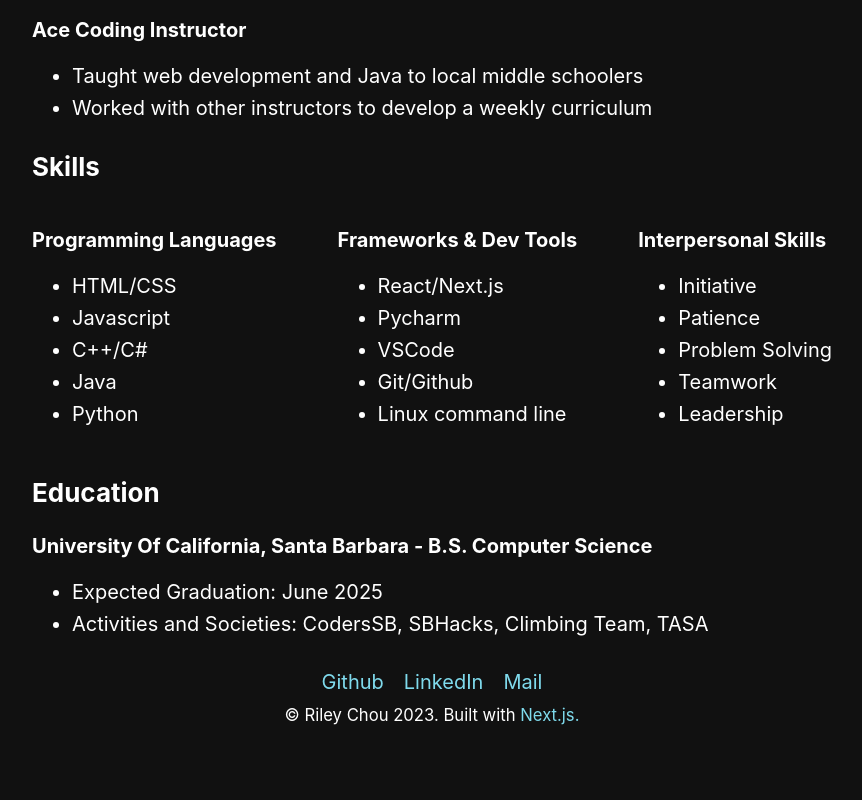
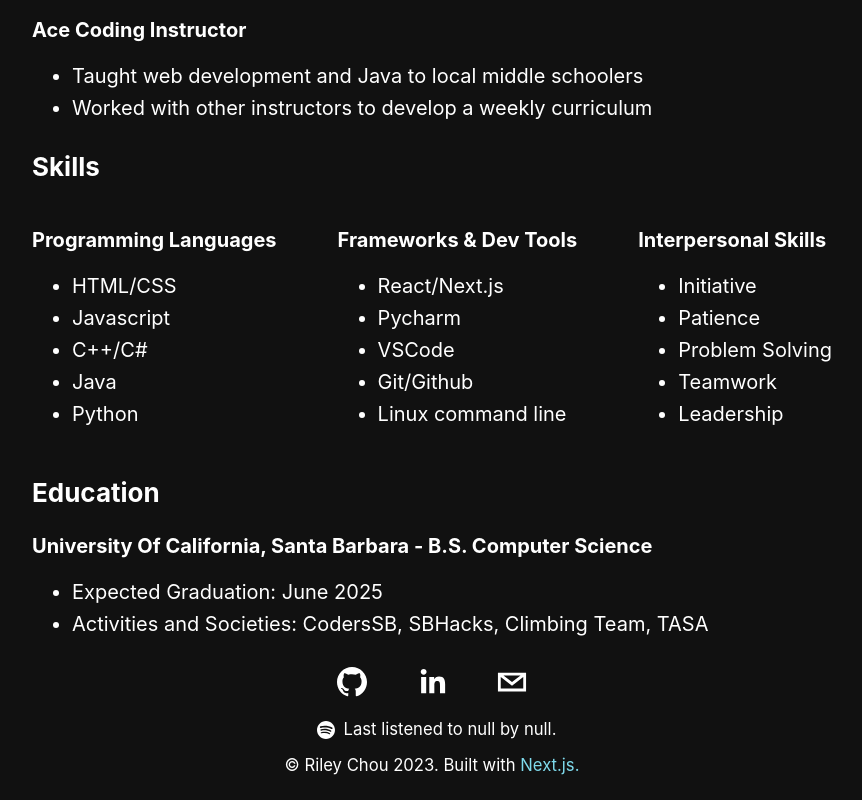
Before and after one commit to rileychou/rileywebsitev2, a Next.js app: page /cv in a window 1280 px wide. Shown: the part 1452-2252 px from the top of the page, without its empty margins (208-1070 px from the left). Before the commit the page ends 2212 px from the top, so only its background shows below. Built offline with nearby package versions, Linux system fonts and the light colour scheme; no server answers.

Commit message:
spotify now playing

```diff
--- a/components/layout.js
+++ b/components/layout.js
@@ -4,6 +4,8 @@ import styles from './layout.module.css'
 import utilStyles from '../styles/utils.module.css'
 import Link from 'next/link'
 import { useEffect } from 'react'
+import { SocialIcon } from 'react-social-icons'
+import useSWR from 'swr'
 
 const name = 'Riley Chou'
 export const siteTitle = 'Riley Chou'
@@ -12,6 +14,8 @@ export const siteTitle = 'Riley Chou'
 
 
 export default function Layout({ children, home }) {
+  const fetcher = (url) => fetch(url).then((r) => r.json());
+  const { data } = useSWR('/api/spotify', fetcher);
   return (
     <div className={home ? styles.bgHome : null}>
       <div className={styles.container}>
@@ -77,14 +81,14 @@ export default function Layout({ children, home }) {
         )*/}
           <footer className={styles.footer}>
             <ul className={`${utilStyles.list} ${styles.socialsContainer}`}>
-              <li className={styles.socialsList}><a href="https://github.com/rileychou" target="_blank">Github</a></li>
-              <li className={styles.socialsList}><a href="https://www.linkedin.com/in/rileychou/" target="_blank">LinkedIn</a></li>
-              <li className={styles.socialsList}><a href="mailto:rileychou@ucsb.edu" target="_blank">Mail</a></li>
+              <li className={styles.socialsList}><SocialIcon url="https://github.com/rileychou" bgColor="#00000000" fgColor='#fff' style={{ height: 60, width: 60 }} /></li>
+              <li className={styles.socialsList}><SocialIcon url="https://linkedin.com/in/rileychou" bgColor="#00000000" fgColor='#fff' style={{ height: 60, width: 60 }} /></li>
+              <li className={styles.socialsList}><SocialIcon url="mailto:rileychou@ucsb.edu" bgColor="#00000000" fgColor='#fff' style={{ height: 60, width: 60 }} /></li>
             </ul>
+            <small className={styles.smallBlock}><SocialIcon network="spotify" bgColor="#00000000" fgColor='#fff' style={{ height: 36, width: 36 }}/>{data?.isPlaying ? 'Now listening to' : 'Last listened to'} {data?.title ? data.title : 'null'} by {data?.artists ? data.artists[0].name : 'null'}.</small>
             <small>© Riley Chou 2023. Built with <a href='https://nextjs.org/learn/basics/create-nextjs-app' target="_blank">Next.js.</a></small>
           </footer>
         </div>
-
       </div>
     </div>
   );
--- a/components/layout.module.css
+++ b/components/layout.module.css
@@ -11,7 +11,7 @@
 .container {
   position: relative;
   max-width: 42rem;
-  padding: 3rem 1rem;
+  padding: 3rem 1rem 5rem 1rem;
   margin: auto;
   min-height: 100vh;
 }
@@ -27,8 +27,8 @@
   bottom:0;
   left: 0;
   right: 0;
-  margin: 1.5em 0;
-  padding-top: 0.25rem;
+  margin: 1em 0;
+  height: 128px;
 }
 
 .navbar{
@@ -45,6 +45,10 @@
   margin: 0;
 }
 
+.smallBlock {
+  display: block;
+}
+
 .socialsContainer {
   display: flex;
   align-items: center;
@@ -55,12 +59,16 @@
   margin: 0 0.5rem;
 }
 
+.socialsList:hover {
+  opacity: 0.7;
+}
+
 @media (max-width: 850px) {
   .bgHome {
     background-position: right 30% top 45%;;
   }
   .container {
-    padding: 3rem 2rem;
+    padding: 3rem 2rem 5rem 2rem;
   }
   .header {
     align-items: center;
--- a/package.json
+++ b/package.json
@@ -16,8 +16,10 @@
     "next": "^13.4.12",
     "react": "^18.2.0",
     "react-dom": "^18.2.0",
+    "react-social-icons": "^5.15.0",
     "remark": "^14.0.2",
     "remark-html": "^15.0.1",
-    "styled-components": "^5.3.3"
+    "styled-components": "^5.3.3",
+    "swr": "^2.2.0"
   }
 }
--- /dev/null
+++ b/pages/api/spotify.js
@@ -0,0 +1,81 @@
+import { URLSearchParams } from 'url';
+
+const SPOTIFY_CLIENT_ID = process.env.SPOTIFY_CLIENT_ID;
+const SPOTIFY_CLIENT_SECRET = process.env.SPOTIFY_CLIENT_SECRET;
+const SPOTIFY_REFRESH_TOKEN = process.env.SPOTIFY_REFRESH_TOKEN;
+
+if (!SPOTIFY_CLIENT_ID || !SPOTIFY_CLIENT_SECRET || !SPOTIFY_REFRESH_TOKEN) {
+  throw new Error('Missing Spotify environment variables');
+}
+
+const BASIC = Buffer.from(`${SPOTIFY_CLIENT_ID}:${SPOTIFY_CLIENT_SECRET}`).toString('base64');
+const NOW_PLAYING_ENDPOINT = `https://api.spotify.com/v1/me/player/currently-playing`;
+const TOKEN_ENDPOINT = `https://accounts.spotify.com/api/token?`;
+
+const getAccessToken = async () => {
+  const TOKEN_URL =
+    TOKEN_ENDPOINT +
+    new URLSearchParams({
+      grant_type: 'refresh_token',
+      refresh_token: SPOTIFY_REFRESH_TOKEN,
+    });
+  const response = await fetch(TOKEN_URL, {
+    headers: {
+      Authorization: `Basic ${BASIC}`,
+      'Content-Type': 'application/x-www-form-urlencoded',
+    },
+    method: 'POST',
+  });
+
+  return response.json();
+};
+
+export const getNowPlaying = async () => {
+  const { access_token } = await getAccessToken();
+
+  return fetch(NOW_PLAYING_ENDPOINT, {
+    headers: {
+      Authorization: `Bearer ${access_token}`,
+    },
+  });
+};
+
+export default async (_, res) => {
+  res.setHeader('Cache-Control', 'public, s-maxage=60, stale-while-revalidate=30');
+  const response = await getNowPlaying();
+
+  if (response.status === 204 || response.status > 400) {
+    return res.status(200).json({ isPlaying: false });
+  }
+
+  const track = await response.json();
+  if (track.currently_playing_type !== 'track') {
+    return res.status(200).json({ isPlaying: false });
+  }
+
+  const album = {
+    name: track.item.album.name,
+    href: track.item.album.external_urls.spotify,
+    image: {
+      height: track.item.album.images[0].height,
+      href: track.item.album.images[0].url,
+      width: track.item.album.images[0].width,
+    },
+  };
+  const artists = track.item.artists.map((artist) => ({
+    name: artist.name,
+    href: artist.external_urls.spotify,
+    id: artist.id,
+  }));
+  const href = track.item.external_urls.spotify;
+  const isPlaying = track.is_playing;
+  const title = track.item.name;
+
+  return res.status(200).json({
+    album,
+    artists,
+    href,
+    isPlaying,
+    title,
+  });
+};
--- a/styles/global.css
+++ b/styles/global.css
@@ -8,6 +8,7 @@ body {
   font-size: 20px;
   background-color: #111111;
   color: white;
+  min-height: 100%;
 }
 
 main {
--- a/styles/utils.module.css
+++ b/styles/utils.module.css
@@ -69,7 +69,7 @@
 
   .resumebtn {
     border-radius: 10px;
-    border: 2px solid #35cce7;
+    border: 2px solid #7fdaec;
     padding: 0.3rem 0.8rem;
     font-size: 1rem;
     font-weight: 600;
```
Also changed, not shown: 1 other file (tests, documents, lock files or other folders).
